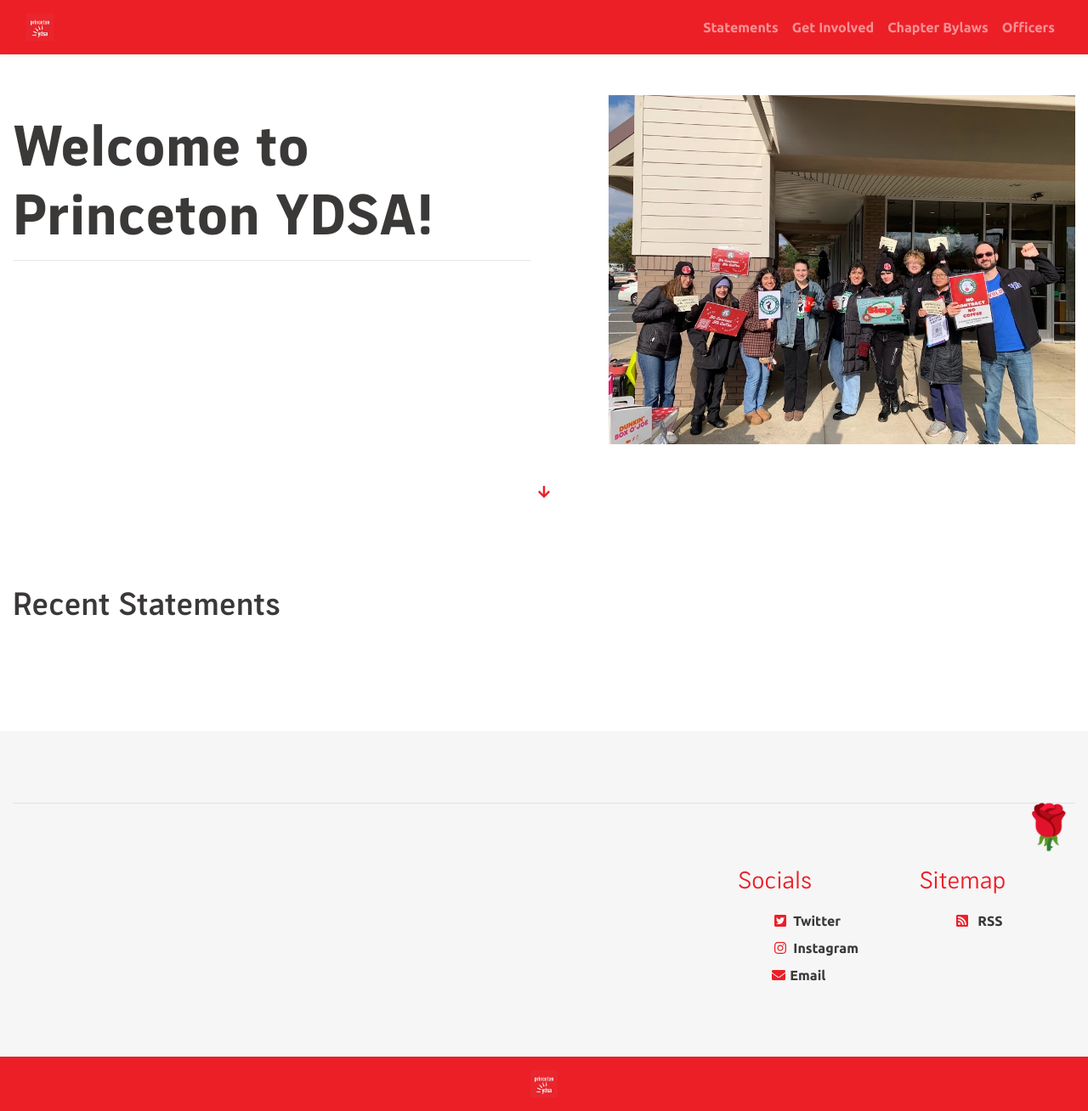
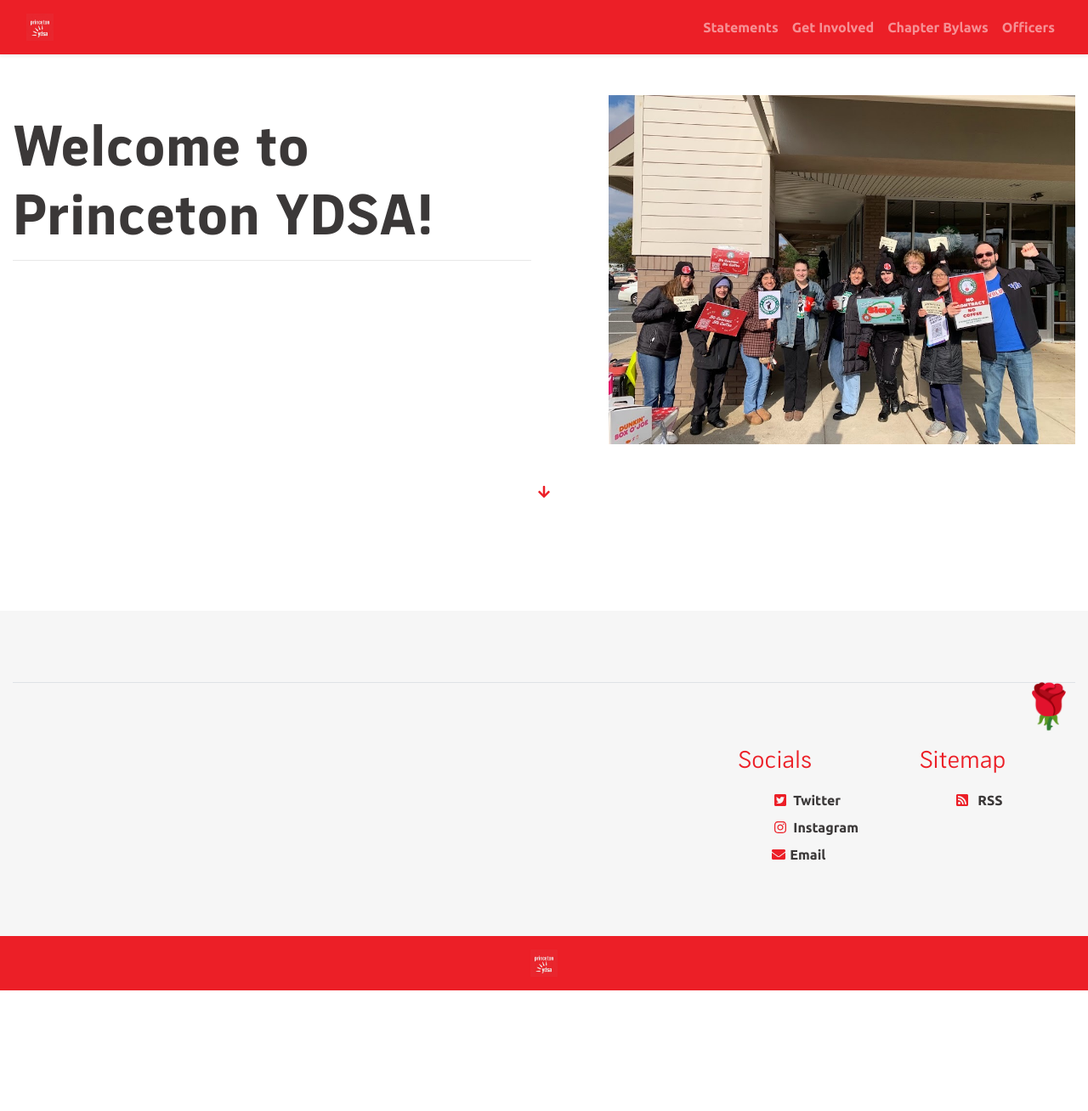
Before and after one commit to centralnjdsa-ntc/princetonydsa.github.io, a Jekyll site: the page built from index.html, in a window 1280 px wide. Shown: the whole page at 85% size. Built offline with Jekyll 4.4.1, drawn with Linux system fonts in a browser that asks for light colours; the list of posts is cut into pages by our own code; after the commit the page ends 1166 px from its top, so only the background shows below that.

Commit message:
Update index.html

```diff
--- a/index.html
+++ b/index.html
@@ -25,9 +25,9 @@
     </div>
   </div>
   <div class="row">
-    <div class="col-12">
-      <h3 class="my-5">Recent Statements</h2>
-    </div>
+    <!--<div class="col-12">-->
+      <!--<h3 class="my-5">Recent Statements</h2>-->
+    <!--</div>-->
     {% for post in site.posts limit:3 %}
     <!--<div class="col-12">-->
       <!--<h6 class="my-0 text-black-tint-2">{{ post.date | date: "%b %-d, %Y" }}</h6>-->
```
